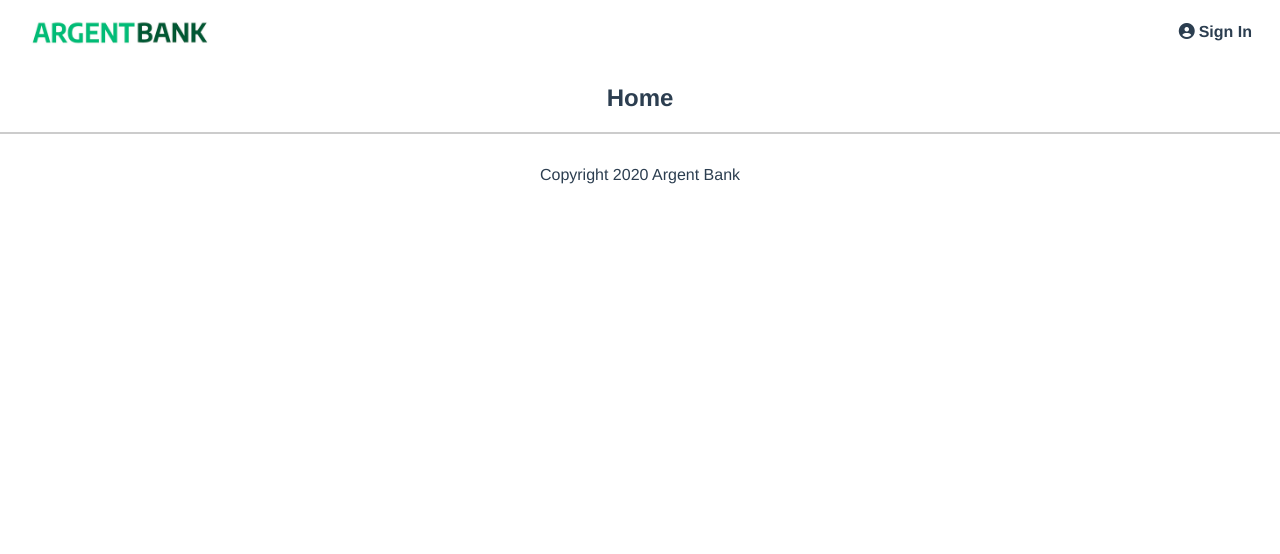
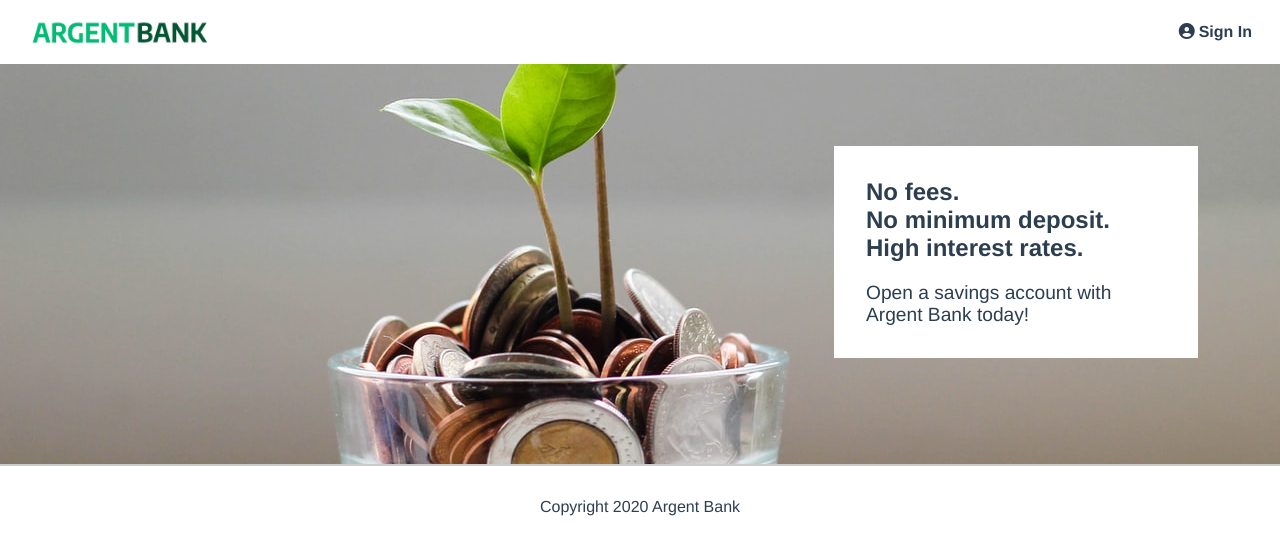
Before and after one commit to Debliqui/ArgentBank_Projet10, a React (Vite) app in the folder argentBank-Frontend/: page / in a window 1280 px wide. Shown: the top 554 px of the page. Built offline with nearby package versions, Linux system fonts and the light colour scheme.

Commit message:
Adding a Banner component

```diff
--- /dev/null
+++ b/argentBank-Frontend/src/common/components/Banner/index.jsx
@@ -0,0 +1,16 @@
+import "./index.scss"
+import PropTypes from "prop-types"
+
+export default function Banner({ children }) {
+  return (
+    <>
+      <div className="banner">
+        <section className="banner__content">{children}</section>
+      </div>
+    </>
+  )
+}
+
+Banner.propTypes = {
+  children: PropTypes.node.isRequired,
+}
--- /dev/null
+++ b/argentBank-Frontend/src/common/components/Banner/index.scss
@@ -0,0 +1,30 @@
+.banner {
+  background-position: 0 -50px;
+  background-size: cover;
+  background-repeat: no-repeat;
+  height: 300px;
+  position: relative;
+  &__content {
+    position: relative;
+    top: 2rem;
+    width: 200px;
+    background: white;
+    padding: 2rem;
+    text-align: left;
+    margin: 0 auto;
+  }
+}
+
+@media (min-width: 920px) {
+  .banner {
+    height: 400px;
+    background-position: 0% 33%;
+    &__content {
+      position: absolute;
+      top: 50px;
+      right: 50px;
+      width: 300px;
+      margin: 2rem;
+    }
+  }
+}
--- a/argentBank-Frontend/src/pages/Home/index.jsx
+++ b/argentBank-Frontend/src/pages/Home/index.jsx
@@ -1,13 +1,21 @@
 import Footer from "../../common/components/Footer"
 import Header from "../../common/components/Header"
+import Banner from "../../common/components/Banner"
+import "./index.scss"
 
 export default function Home() {
   return (
     <>
       <Header />
-      <div>
-        <h2>Home</h2>
-      </div>
+      <main>
+        <Banner>
+          <h2 className="sr-only">Promoted Content</h2>
+          <p className="subtitle">No fees.</p>
+          <p className="subtitle">No minimum deposit.</p>
+          <p className="subtitle">High interest rates.</p>
+          <p className="text">Open a savings account with Argent Bank today!</p>
+        </Banner>
+      </main>
       <Footer />
     </>
   )
--- /dev/null
+++ b/argentBank-Frontend/src/pages/Home/index.scss
@@ -0,0 +1,27 @@
+.banner {
+  background-image: url("../../assets/img/bank-tree.jpeg");
+  &__content {
+    & .subtitle {
+      font-weight: bold;
+      font-size: 1rem;
+      margin: 0;
+    }
+    & .text {
+      margin-bottom: 0;
+      font-size: 0.9rem;
+    }
+  }
+}
+
+@media (min-width: 920px) {
+  .banner {
+    &__content {
+      & .subtitle {
+        font-size: 1.5rem;
+      }
+      & .text {
+        font-size: 1.2rem;
+      }
+    }
+  }
+}
```
Also changed, not shown: argentBank-Frontend/src/assets/img/bank-tree.jpeg.
